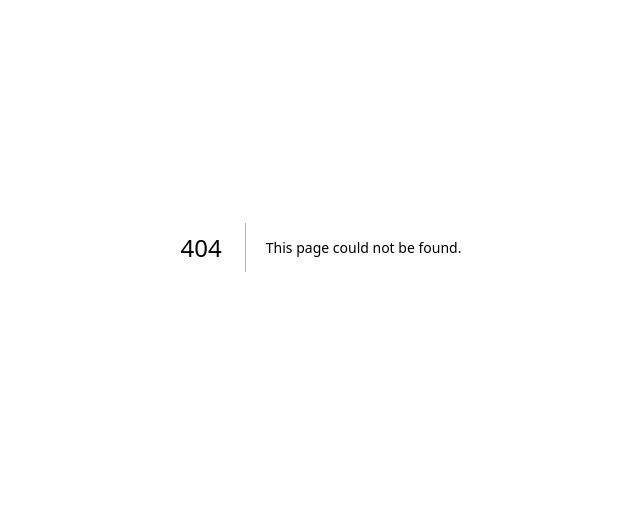
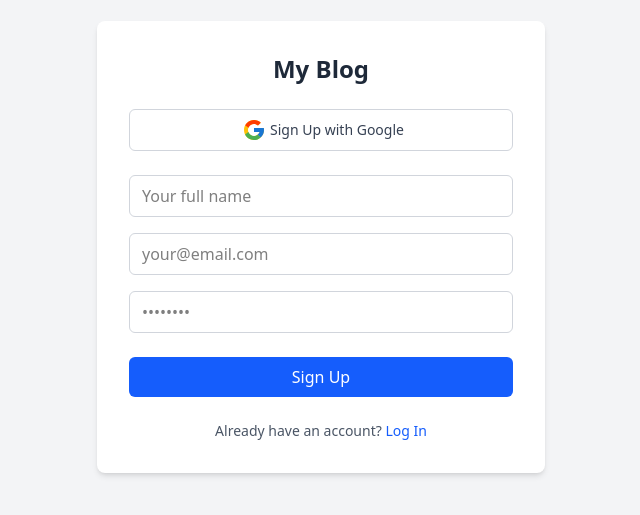
Before and after one commit to clifforddonk/Blog-App, a Next.js app: page /auth/register in a window 1280 px wide. Before the commit this address had no page. Shown: the part 153-668 px from the top of the page, without its empty margins (319-959 px from the left). Built offline with nearby package versions, Linux system fonts and the light colour scheme.

Commit message:
Create UserModel

```diff
--- /dev/null
+++ b/app/auth/register/page.jsx
@@ -0,0 +1,124 @@
+"use client";
+import React, { useState } from "react";
+import { signIn } from "next-auth/react";
+import { useRouter } from "next/navigation";
+import Link from "next/link";
+import { FcGoogle } from "react-icons/fc";
+import bcrypt from "bcryptjs";
+
+const SignUpForm = () => {
+  async function checkPassword() {
+    const hashedPassword =
+      "$2b$10$L/M45iETPUNOBzxPXQOkTOF/mSM9ezfhFZIDB7BnLEit8MAgrdZc6";
+    const plainPassword = "Nanakwesi-1";
+
+    const isMatch = await bcrypt.compare(plainPassword, hashedPassword);
+    console.log(isMatch ? "Password matches!" : "Invalid password");
+  }
+
+  checkPassword();
+  const router = useRouter();
+  const [formData, setFormData] = useState({
+    name: "",
+    email: "",
+    password: "",
+  });
+  const [error, setError] = useState("");
+
+  const handleChange = (e) => {
+    setFormData((prevState) => ({
+      ...prevState,
+      [e.target.name]: e.target.value,
+    }));
+  };
+
+  const handleSubmit = async (e) => {
+    e.preventDefault();
+    setError("");
+
+    try {
+      const response = await fetch("/api/auth/register", {
+        method: "POST",
+        headers: { "Content-Type": "application/json" },
+        body: JSON.stringify(formData),
+      });
+
+      const data = await response.json();
+
+      if (response.ok) {
+        router.push("/dashboard/user");
+      } else {
+        setError(data.error || "Error creating user");
+      }
+    } catch (error) {
+      setError("Something went wrong. Please try again.");
+    }
+  };
+
+  return (
+    <div className="min-h-screen flex items-center justify-center bg-gray-100">
+      <div className="bg-white p-8 rounded-lg shadow-md w-full max-w-md">
+        <h2 className="text-2xl font-bold text-center text-gray-800 mb-6">
+          My Blog
+        </h2>
+
+        <button
+          onClick={() => signIn("google", { callbackUrl: "/dashboard/user" })}
+          className="w-full flex items-center justify-center py-2 px-4 border border-gray-300 rounded-md bg-white text-sm font-medium text-gray-700 hover:bg-gray-50 mb-6"
+        >
+          <FcGoogle className="size-6 mx-1" /> Sign Up with Google
+        </button>
+
+        <form onSubmit={handleSubmit}>
+          <input
+            name="name"
+            type="text"
+            placeholder="Your full name"
+            value={formData.name}
+            onChange={handleChange}
+            required
+            className="w-full px-3 py-2 border border-gray-300 rounded-md mb-4"
+          />
+          <input
+            name="email"
+            type="email"
+            placeholder="your@email.com"
+            value={formData.email}
+            onChange={handleChange}
+            required
+            className="w-full px-3 py-2 border border-gray-300 rounded-md mb-4"
+          />
+          <input
+            name="password"
+            type="password"
+            placeholder="••••••••"
+            value={formData.password}
+            onChange={handleChange}
+            required
+            className="w-full px-3 py-2 border border-gray-300 rounded-md mb-6"
+          />
+
+          {error && (
+            <p className="text-red-500 text-sm mb-4 text-center">{error}</p>
+          )}
+
+          <button
+            type="submit"
+            className="w-full py-2 px-4 bg-blue-600 text-white rounded-md"
+          >
+            Sign Up
+          </button>
+        </form>
+
+        <p className="mt-6 text-center text-sm text-gray-600">
+          Already have an account?{" "}
+          <Link href="/auth/login" className="text-blue-600 hover:underline">
+            Log In
+          </Link>
+        </p>
+      </div>
+    </div>
+  );
+};
+
+export default SignUpForm;
```
